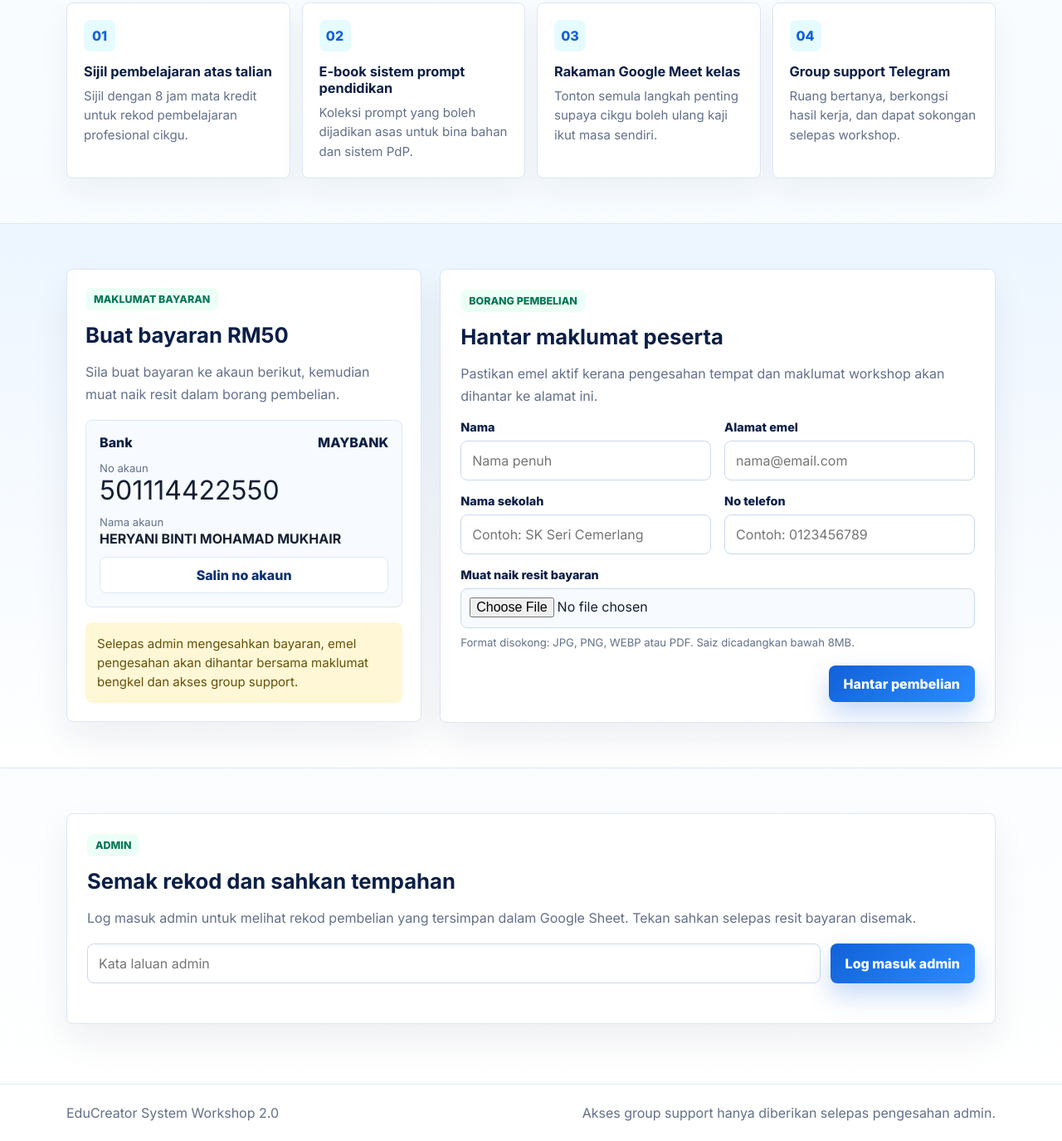
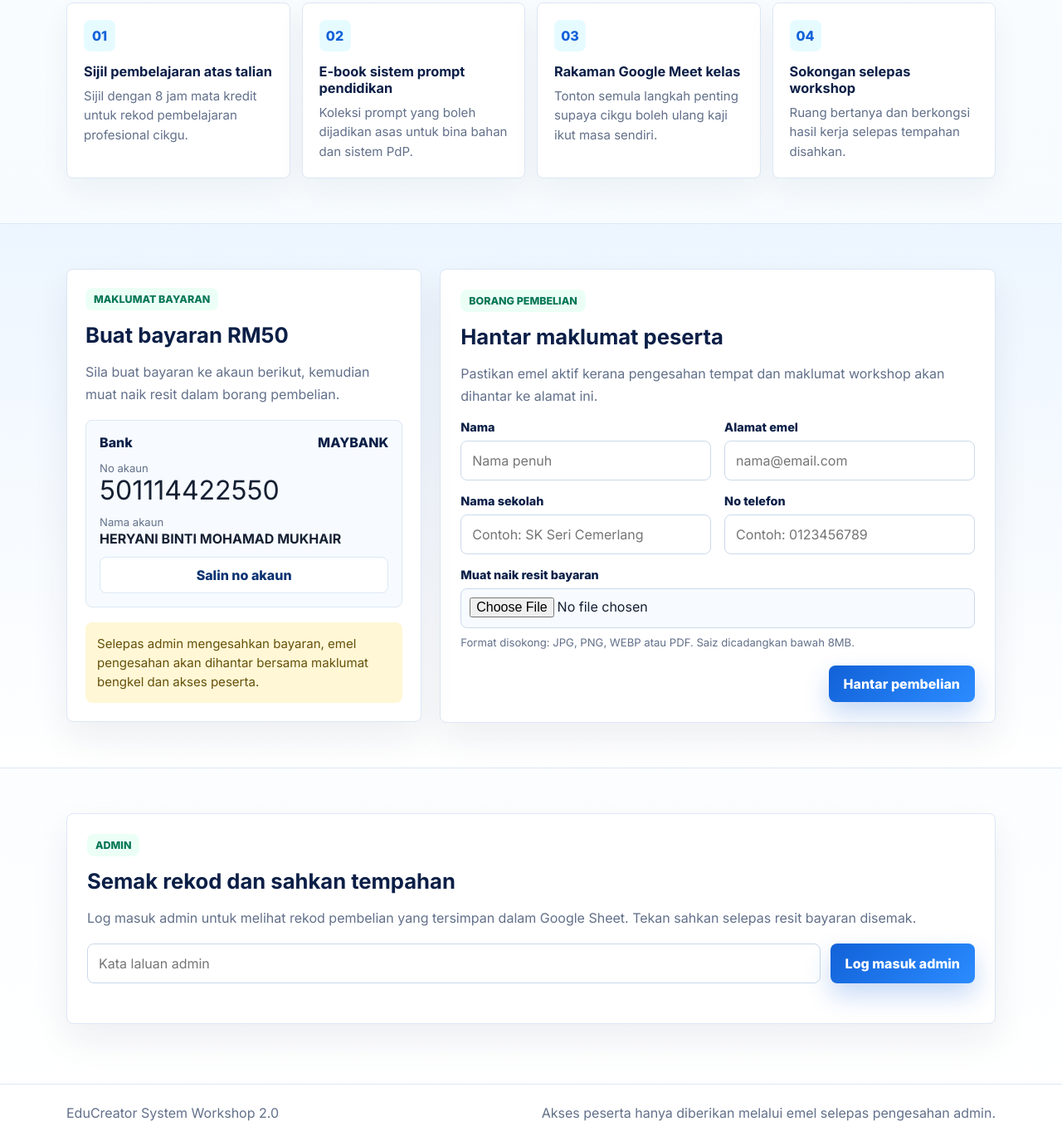
Before and after one commit to educreatorsystem/workshop2.0, a plain HTML site: page index.html in a window 1280 px wide. Shown: the part 974-2349 px from the top of the page at 83% size. Drawn offline with Linux system fonts and the light colour scheme.

Commit message:
Add files via upload

```diff
--- a/index.html
+++ b/index.html
@@ -855,8 +855,8 @@
             </article>
             <article class="benefit">
               <div class="benefit-mark">04</div>
-              <h3>Group support Telegram</h3>
-              <p>Ruang bertanya, berkongsi hasil kerja, dan dapat sokongan selepas workshop.</p>
+              <h3>Sokongan selepas workshop</h3>
+              <p>Ruang bertanya dan berkongsi hasil kerja selepas tempahan disahkan.</p>
             </article>
           </div>
         </div>
@@ -886,7 +886,7 @@
             </div>
 
             <div class="payment-note">
-              Selepas admin mengesahkan bayaran, emel pengesahan akan dihantar bersama maklumat bengkel dan akses group support.
+              Selepas admin mengesahkan bayaran, emel pengesahan akan dihantar bersama maklumat bengkel dan akses peserta.
             </div>
           </aside>
 
@@ -975,7 +975,7 @@
     <footer class="footer">
       <div class="container footer-inner">
         <span>EduCreator System Workshop 2.0</span>
-        <span>Akses group support hanya diberikan selepas pengesahan admin.</span>
+        <span>Akses peserta hanya diberikan melalui emel selepas pengesahan admin.</span>
       </div>
     </footer>
   </div>
```
